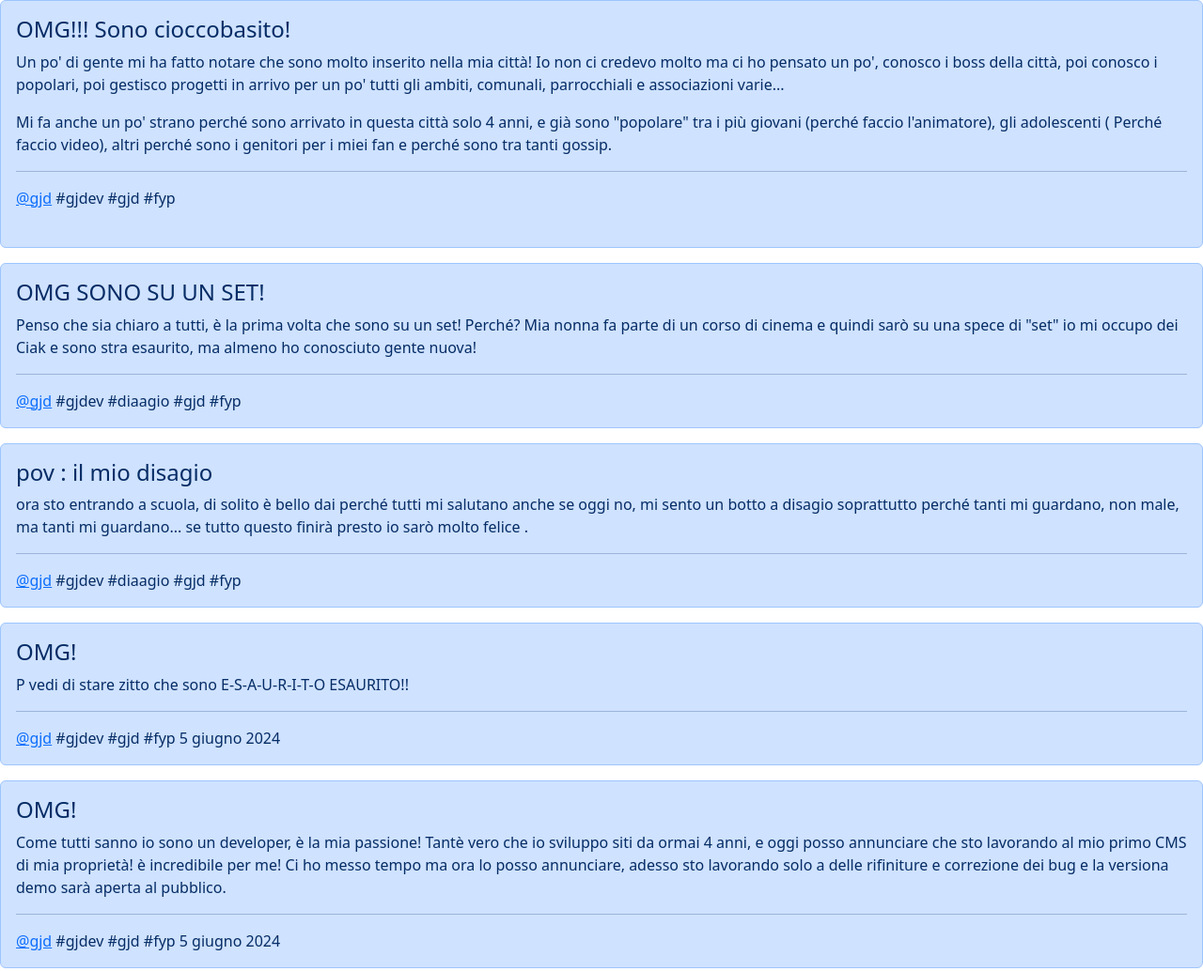
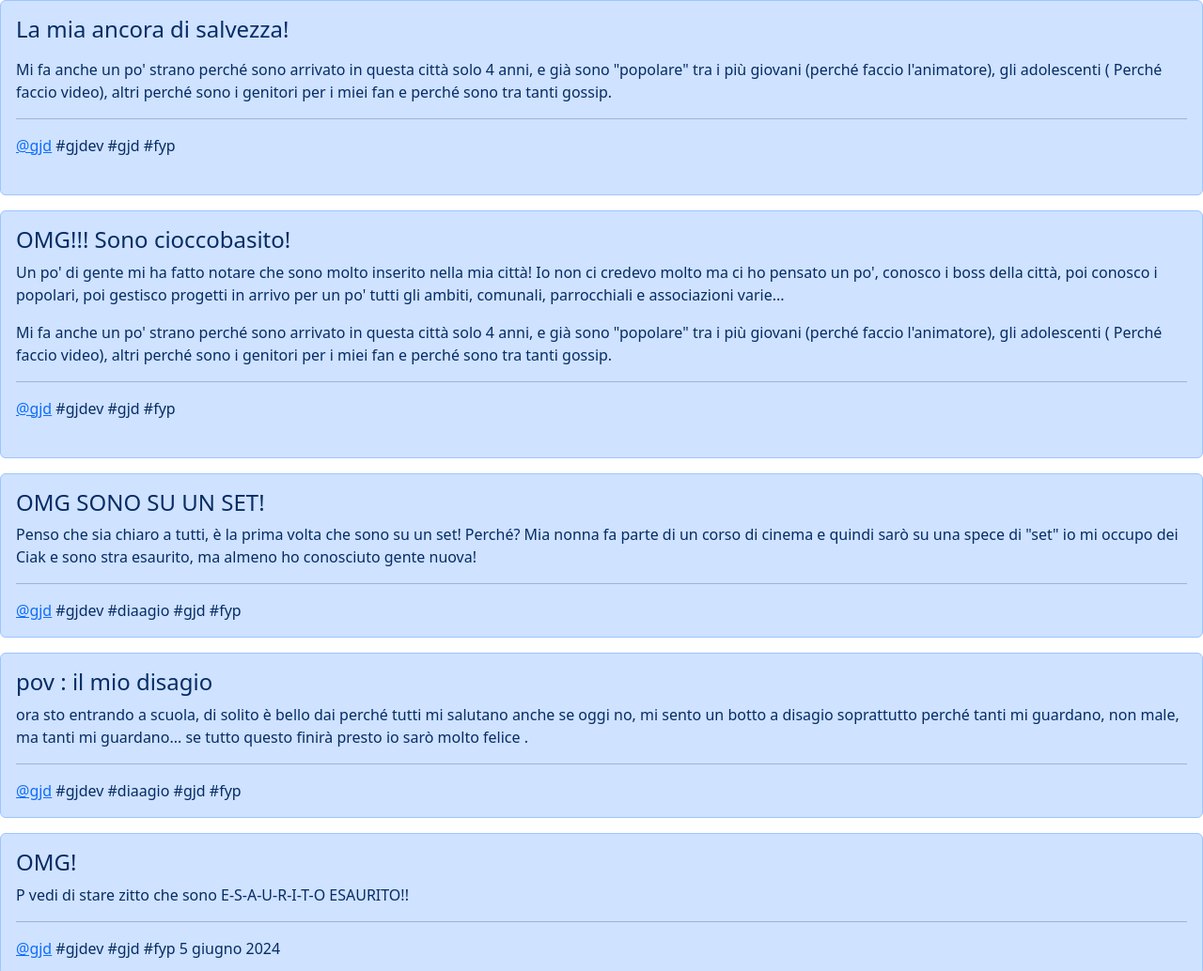
Before and after one commit to gabrieljonesdeve/feed, a plain HTML site: page index.html in a window 1280 px wide. Shown: the top 1034 px of the page at 94% size. Drawn offline with nearby package versions, Linux system fonts and the light colour scheme.

Commit message:
Update index.html

```diff
--- a/index.html
+++ b/index.html
@@ -457,7 +457,20 @@
 
 
 
+<div class="alert alert-primary" role="alert">
+      <h4 class="alert-heading">La mia ancora di salvezza!</h4>
+<p>
 
+</p>
+  <div>
+    Mi fa anche un po' strano perché sono arrivato in questa città solo 4 anni, e già sono "popolare" tra i più giovani (perché faccio l'animatore), gli adolescenti ( Perché faccio video), altri perché sono i genitori per i miei fan e perché sono tra tanti gossip.
+  </div>
+</p>
+      <hr>
+      <p class="mb-0">
+        <a href="https://gjdnetwork.github.io/@gjd" target="_blank">@gjd</a> #gjdev #gjd #fyp
+      </p>
+    </div>
 
 
 <div class="alert alert-primary" role="alert">
```
